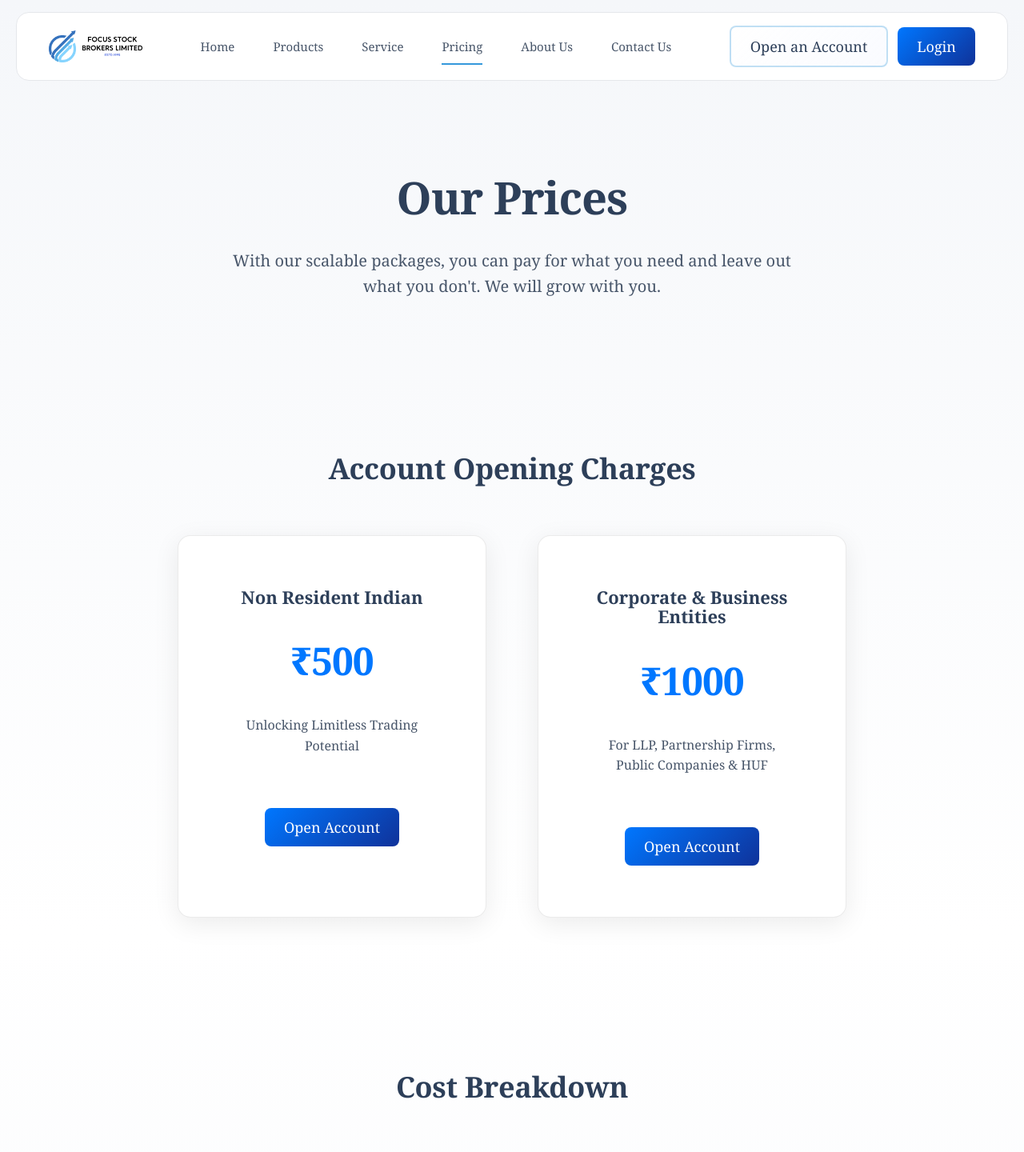
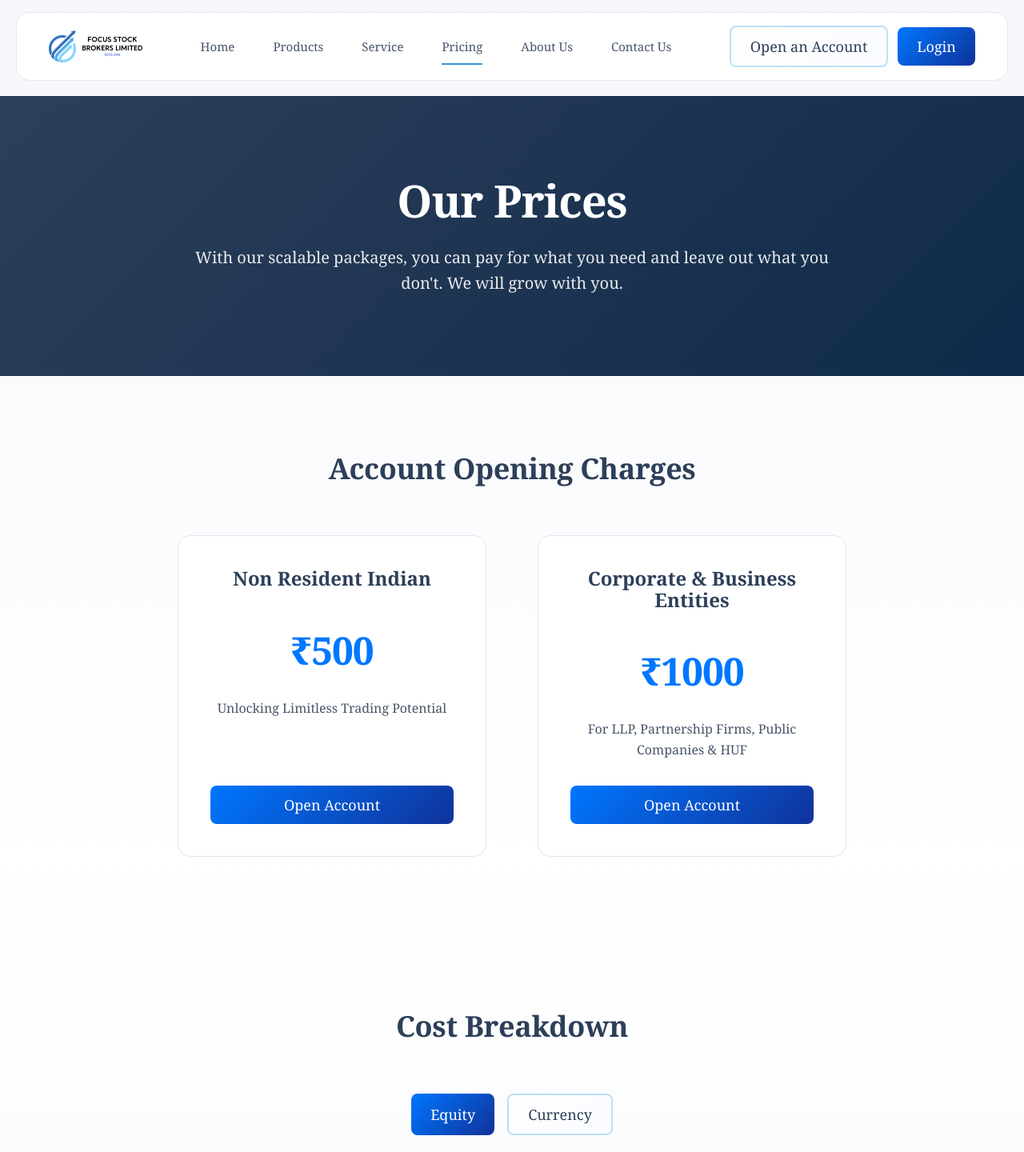
Before and after one commit to 17shreyansh/stocks, a React (Vite) app in the folder fe/: page /pricing in a window 1280 px wide. Shown: the top 1440 px of the page at 80% size. Built offline with nearby package versions, Linux system fonts and the light colour scheme; no server answers.

Commit message:
UI Update contact and pricing page

```diff
--- a/fe/src/pages/ContactUs.jsx
+++ b/fe/src/pages/ContactUs.jsx
@@ -8,57 +8,68 @@ import Button from '../components/Button';
 const ContactContainer = styled.div`
   min-height: 100vh;
   padding-top: 120px;
-  background: ${theme.colors.white};
+  background: ${theme.colors.platinum};
 `;
 
-const HeroSection = styled(AnimatedSection)`
+const HeroSection = styled.section`
+  background: linear-gradient(135deg, ${theme.colors.navy} 0%, ${theme.colors.darkNavy} 100%);
+  color: white;
+  padding: 100px 40px;
   text-align: center;
-  padding: ${theme.spacing.large} 0;
+  width: 100%;
+
+  @media (max-width: 768px) {
+    padding: 80px 24px;
+  }
 
   h1 {
-    font-size: 42px;
-    font-weight: ${theme.typography.fontWeight.bold};
-    color: ${theme.colors.navy};
-    margin-bottom: ${theme.spacing.small};
+    font-size: 56px;
+    font-weight: 700;
+    margin-bottom: 24px;
+    letter-spacing: -0.02em;
 
     @media (max-width: 768px) {
-      font-size: 32px;
+      font-size: 36px;
     }
   }
 
   p {
-    font-size: 16px;
-    color: ${theme.colors.darkGray};
-    max-width: 600px;
+    font-size: 20px;
+    max-width: 800px;
     margin: 0 auto;
-    line-height: 1.5;
+    line-height: 1.6;
+    opacity: 0.9;
+
+    @media (max-width: 768px) {
+      font-size: 18px;
+    }
   }
 `;
 
 const ContactGrid = styled.div`
   display: grid;
-  grid-template-columns: repeat(auto-fit, minmax(280px, 1fr));
-  gap: ${theme.spacing.medium};
-  max-width: 1000px;
-  margin: 0 auto;
-  padding: 0 ${theme.spacing.small};
+  grid-template-columns: repeat(auto-fit, minmax(380px, 1fr));
+  gap: 32px;
 
-  @media (min-width: 768px) {
-    padding: 0 ${theme.spacing.medium};
+  @media (max-width: 768px) {
+    grid-template-columns: 1fr;
+    gap: 24px;
   }
 `;
 
 const ContactCard = styled(motion.div)`
-  background: ${theme.colors.white};
-  border-radius: 8px;
-  padding: ${theme.spacing.medium};
+  background: white;
   border: 1px solid ${theme.colors.lightGray};
-  transition: all 0.3s ease;
+  border-radius: 16px;
+  padding: 32px;
+  transition: all 0.2s ease;
+  border: 2px solid transparent;
+  box-shadow: 0 4px 12px rgba(0, 0, 0, 0.05);
 
   &:hover {
-    transform: translateY(-4px);
-    box-shadow: 0 8px 24px rgba(0, 0, 0, 0.1);
     border-color: ${theme.colors.green};
+    background: white;
+    box-shadow: 0 6px 20px rgba(0, 0, 0, 0.06);
   }
 
   .icon {
@@ -69,34 +80,45 @@ const ContactCard = styled(motion.div)`
     display: flex;
     align-items: center;
     justify-content: center;
-    margin-bottom: ${theme.spacing.small};
+    margin-bottom: 12px;
     font-size: 20px;
     color: ${theme.colors.white};
   }
 
   h3 {
-    font-size: 18px;
+    font-size: 22px;
+    font-weight: 600;
     color: ${theme.colors.navy};
-    margin-bottom: ${theme.spacing.micro};
-    font-weight: ${theme.typography.fontWeight.bold};
+    margin-bottom: 12px;
   }
 
-  p {
+  .description {
     color: ${theme.colors.darkGray};
-    line-height: 1.4;
-    margin-bottom: ${theme.spacing.small};
-    font-size: 14px;
+    line-height: 1.6;
+    margin-bottom: 20px;
+    font-size: 15px;
+    word-wrap: break-word;
+    overflow-wrap: break-word;
   }
 
   .contact-info {
     color: ${theme.colors.green};
-    font-weight: ${theme.typography.fontWeight.semiBold};
-    font-size: 15px;
+    font-weight: 600;
+    font-size: 14px;
+    cursor: pointer;
+    text-decoration: none;
+    word-wrap: break-word;
+    overflow-wrap: break-word;
+
+    &:hover {
+      color: ${theme.colors.success};
+      text-decoration: underline;
+    }
   }
 `;
 
 const TabSection = styled(AnimatedSection)`
-  padding: ${theme.spacing.large} 0;
+  padding: ${theme.spacing.xl} 0;
   background: ${theme.colors.platinum};
 `;
 
@@ -119,27 +141,97 @@ const TabButtons = styled.div`
 `;
 
 const TabButton = styled.button`
-  background: ${props => props.$active ? theme.colors.navy : theme.colors.white};
-  color: ${props => props.$active ? theme.colors.white : theme.colors.navy};
-  border: 1px solid ${theme.colors.navy};
-  padding: 10px 20px;
-  border-radius: 6px;
+  display: inline-flex;
+  align-items: center;
+  justify-content: center;
+  font-family: ${theme.typography.fontFamily.primary};
+  font-weight: ${theme.typography.fontWeight.medium};
+  text-align: center;
+  white-space: nowrap;
+  vertical-align: middle;
   cursor: pointer;
-  font-weight: ${theme.typography.fontWeight.medium};
-  font-size: 14px;
-  transition: all 0.3s ease;
+  user-select: none;
+  transition: all ${theme.transitions.medium};
+  gap: ${theme.spacing.micro};
+  font-size: ${theme.typography.fontSize.body};
+  padding: 12px 24px;
+  border-radius: ${theme.borderRadius.medium};
 
-  &:hover {
-    background: ${theme.colors.navy};
+  ${props => props.$active ? `
+    background: linear-gradient(135deg, ${theme.colors.green} 0%, ${theme.colors.success} 100%);
     color: ${theme.colors.white};
+    border: none;
+    position: relative;
+    overflow: hidden;
+
+    &::before {
+      content: '';
+      position: absolute;
+      top: 0;
+      left: -100%;
+      width: 100%;
+      height: 100%;
+      background: linear-gradient(90deg, transparent, rgba(255, 255, 255, 0.2), transparent);
+      transition: left 0.5s;
+    }
+
+    &:hover {
+      background: linear-gradient(135deg, ${theme.colors.success} 0%, #0a2d5c 100%);
+      transform: translateY(-3px) scale(1.02);
+      box-shadow: 0 10px 25px rgba(52, 152, 219, 0.3);
+
+      &::before {
+        left: 100%;
+      }
+    }
+  ` : `
+    background: linear-gradient(135deg, rgba(255, 255, 255, 0.9) 0%, rgba(248, 250, 255, 0.8) 100%);
+    color: ${theme.colors.navy};
+    border: 2px solid rgba(52, 152, 219, 0.3);
+    backdrop-filter: blur(10px);
+    position: relative;
+    overflow: hidden;
+
+    &::before {
+      content: '';
+      position: absolute;
+      top: 0;
+      left: 0;
+      right: 0;
+      bottom: 0;
+      background: linear-gradient(135deg, ${theme.colors.navy} 0%, ${theme.colors.green} 100%);
+      opacity: 0;
+      transition: opacity 0.3s ease;
+    }
+
+    &:hover {
+      color: ${theme.colors.white};
+      border-color: ${theme.colors.green};
+      transform: translateY(-3px) scale(1.02);
+      box-shadow: 0 10px 25px rgba(52, 152, 219, 0.2);
+
+      &::before {
+        opacity: 1;
+      }
+    }
+  `}
+
+  &:active {
+    transform: translateY(-1px) scale(1.01);
+  }
+
+  & > * {
+    position: relative;
+    z-index: 1;
   }
 `;
 
 const TabContent = styled.div`
   background: ${theme.colors.white};
-  border-radius: 8px;
-  padding: ${theme.spacing.medium};
   border: 1px solid ${theme.colors.lightGray};
+  border-radius: 16px;
+  padding: 40px;
+  box-shadow: 0 4px 16px rgba(0, 0, 0, 0.08);
 `;
 
 const FormGroup = styled.div`
@@ -275,22 +367,37 @@ const ContactUs = () => {
 
   const contactInfo = [
     {
-      icon: '📞',
+      icon: (
+        <svg width="20" height="20" viewBox="0 0 24 24" fill="currentColor">
+          <path d="M6.62 10.79c1.44 2.83 3.76 5.14 6.59 6.59l2.2-2.2c.27-.27.67-.36 1.02-.24 1.12.37 2.33.57 3.57.57.55 0 1 .45 1 1V20c0 .55-.45 1-1 1-9.39 0-17-7.61-17-17 0-.55.45-1 1-1h3.5c.55 0 1 .45 1 1 0 1.25.2 2.45.57 3.57.11.35.03.74-.25 1.02l-2.2 2.2z"/>
+        </svg>
+      ),
       title: 'Customer Support',
       description: 'Our team is dedicated in providing you hassle free experience Mon – Fri (09:00 am – 07:00 pm)',
-      contact: 'care@proficientgroup.in'
+      contact: 'care@proficientgroup.in',
+      type: 'email'
     },
     {
-      icon: '📈',
+      icon: (
+        <svg width="20" height="20" viewBox="0 0 24 24" fill="currentColor">
+          <path d="M16 6l2.29 2.29-4.88 4.88-4-4L2 16.59 3.41 18l6-6 4 4 6.3-6.29L22 12V6z"/>
+        </svg>
+      ),
       title: 'Call & Trade',
       description: 'Call in for your trade execution or modifying pending orders Mon – Fri (09:00 am – 07:00 pm)',
-      contact: 'Call: 033 40266-315/316/317'
+      contact: '033 40266-315/316/317',
+      type: 'phone'
     },
     {
-      icon: '🏦',
+      icon: (
+        <svg width="20" height="20" viewBox="0 0 24 24" fill="currentColor">
+          <path d="M12 7V3H2v18h20V7H12zM6 19H4v-2h2v2zm0-4H4v-2h2v2zm0-4H4V9h2v2zm0-4H4V5h2v2zm4 12H8v-2h2v2zm0-4H8v-2h2v2zm0-4H8V9h2v2zm0-4H8V5h2v2zm10 12h-8v-2h2v-2h-2v-2h2v-2h-2V9h8v10zm-2-8h-2v2h2v-2zm0 4h-2v2h2v-2z"/>
+        </svg>
+      ),
       title: 'Account Opening & General Queries',
       description: 'Call us to open an account & to know more about our services Mon – Fri (09:00 am – 07:00 pm)',
-      contact: 'communication@proficientgroup.in'
+      contact: 'communication@proficientgroup.in',
+      type: 'email'
     }
   ];
 
@@ -493,26 +600,39 @@ const ContactUs = () => {
 
   return (
     <ContactContainer>
+      <HeroSection>
+        <h1>Contact Us</h1>
+        <p>We bring you comprehensive, insightful & up-to-date reports to let you take the right steps towards your financial goals.</p>
+      </HeroSection>
+
       <div className="container">
-        <HeroSection>
-          <h1>Contact Us</h1>
-          <p>We bring you comprehensive, insightful & up-to-date reports to let you take the right steps towards your financial goals.</p>
-        </HeroSection>
 
-        <AnimatedSection>
+        <AnimatedSection style={{ padding: '100px 40px', maxWidth: '1200px', margin: '0 auto' }}>
+          <div style={{ textAlign: 'center', marginBottom: '80px' }}>
+            <h2 style={{ fontSize: '42px', fontWeight: '700', color: theme.colors.navy, marginBottom: '16px' }}>Get in Touch</h2>
+            <p style={{ fontSize: '18px', color: theme.colors.darkGray, maxWidth: '700px', margin: '0 auto', lineHeight: '1.6' }}>Choose the best way to reach us for your specific needs</p>
+          </div>
           <ContactGrid>
             {contactInfo.map((info, index) => (
               <ContactCard
                 key={index}
-                initial={{ opacity: 0, y: 20 }}
+                initial={{ opacity: 0, y: 30 }}
                 whileInView={{ opacity: 1, y: 0 }}
-                transition={{ duration: 0.4, delay: index * 0.1 }}
+                transition={{ duration: 0.5, delay: index * 0.1 }}
                 viewport={{ once: true }}
               >
                 <div className="icon">{info.icon}</div>
                 <h3>{info.title}</h3>
-                <p>{info.description}</p>
-                <div className="contact-info">{info.contact}</div>
+                <p className="description">{info.description}</p>
+                {info.type === 'email' ? (
+                  <a href={`mailto:${info.contact}`} className="contact-info">
+                    {info.contact}
+                  </a>
+                ) : (
+                  <a href={`tel:${info.contact.replace(/[^0-9]/g, '')}`} className="contact-info">
+                    {info.contact}
+                  </a>
+                )}
               </ContactCard>
             ))}
           </ContactGrid>
--- a/fe/src/pages/Pricing.jsx
+++ b/fe/src/pages/Pricing.jsx
@@ -12,27 +12,32 @@ const PricingContainer = styled.div`
 `;
 
 const HeroSection = styled(AnimatedSection)`
+  background: linear-gradient(135deg, ${theme.colors.navy} 0%, ${theme.colors.darkNavy} 100%);
+  color: white;
+  padding: 100px 0;
   text-align: center;
-  padding: ${theme.spacing.xl} 0;
 
   h1 {
     font-size: 56px;
-    font-weight: ${theme.typography.fontWeight.ultraBold};
-    color: ${theme.colors.navy};
-    margin-bottom: ${theme.spacing.medium};
-    letter-spacing: -1px;
+    font-weight: 700;
+    margin-bottom: 24px;
+    letter-spacing: -0.02em;
 
     @media (max-width: 768px) {
-      font-size: 42px;
+      font-size: 36px;
     }
   }
 
   p {
     font-size: 20px;
-    color: ${theme.colors.darkGray};
-    max-width: 700px;
+    max-width: 800px;
     margin: 0 auto;
     line-height: 1.6;
+    opacity: 0.9;
+
+    @media (max-width: 768px) {
+      font-size: 18px;
+    }
   }
 `;
 
@@ -62,59 +67,42 @@ const PricingGrid = styled.div`
 `;
 
 const PricingCard = styled(motion.div)`
-  background: ${theme.colors.white};
+  background: white;
+  border: 1px solid ${theme.colors.lightGray};
   border-radius: 16px;
-  padding: ${theme.spacing.large};
-  border: 1px solid rgba(0, 0, 0, 0.08);
+  padding: 40px;
   text-align: center;
-  position: relative;
-  cursor: pointer;
-  transition: all 0.4s cubic-bezier(0.4, 0, 0.2, 1);
-  box-shadow: 0 8px 32px rgba(0, 0, 0, 0.08);
+  transition: all 0.2s ease;
+  display: flex;
+  flex-direction: column;
+  height: 100%;
 
   &:hover {
     border-color: ${theme.colors.green};
-    transform: translateY(-12px);
-    box-shadow: 0 25px 50px rgba(0, 0, 0, 0.15);
-  }
-
-  &::before {
-    content: '';
-    position: absolute;
-    top: 0;
-    left: 0;
-    right: 0;
-    height: 4px;
-    background: linear-gradient(90deg, ${theme.colors.green}, ${theme.colors.navy});
-    border-radius: 16px 16px 0 0;
-    transform: scaleX(0);
-    transition: transform 0.3s ease;
-  }
-
-  &:hover::before {
-    transform: scaleX(1);
+    box-shadow: 0 4px 16px rgba(0, 119, 255, 0.08);
   }
 
   h3 {
-    font-size: 22px;
+    font-size: 24px;
+    font-weight: 600;
     color: ${theme.colors.navy};
-    margin-bottom: ${theme.spacing.small};
-    font-weight: ${theme.typography.fontWeight.bold};
+    margin-bottom: 16px;
   }
 
   .price {
     font-size: 48px;
     font-weight: ${theme.typography.fontWeight.ultraBold};
     color: ${theme.colors.green};
-    margin: ${theme.spacing.medium} 0;
+    margin: 24px 0;
     letter-spacing: -1px;
   }
 
   .description {
     color: ${theme.colors.darkGray};
-    margin-bottom: ${theme.spacing.large};
+    margin-bottom: 32px;
     line-height: 1.6;
     font-size: 16px;
+    flex-grow: 1;
   }
 `;
 
@@ -150,21 +138,88 @@ const TabButtons = styled.div`
 `;
 
 const TabButton = styled.button`
-  background: ${props => props.$active ? theme.colors.navy : theme.colors.white};
-  color: ${props => props.$active ? theme.colors.white : theme.colors.navy};
-  border: 2px solid ${theme.colors.navy};
-  padding: 14px 28px;
-  border-radius: 8px;
+  display: inline-flex;
+  align-items: center;
+  justify-content: center;
+  font-family: ${theme.typography.fontFamily.primary};
+  font-weight: ${theme.typography.fontWeight.medium};
+  text-align: center;
+  white-space: nowrap;
+  vertical-align: middle;
   cursor: pointer;
-  font-weight: ${theme.typography.fontWeight.semiBold};
-  font-size: 16px;
-  transition: all 0.3s ease;
+  user-select: none;
+  transition: all ${theme.transitions.medium};
+  gap: ${theme.spacing.micro};
+  font-size: ${theme.typography.fontSize.body};
+  padding: 12px 24px;
+  border-radius: ${theme.borderRadius.medium};
 
-  &:hover {
-    background: ${theme.colors.navy};
+  ${props => props.$active ? `
+    background: linear-gradient(135deg, ${theme.colors.green} 0%, ${theme.colors.success} 100%);
     color: ${theme.colors.white};
-    transform: translateY(-2px);
-    box-shadow: 0 4px 12px rgba(45, 63, 89, 0.3);
+    border: none;
+    position: relative;
+    overflow: hidden;
+
+    &::before {
+      content: '';
+      position: absolute;
+      top: 0;
+      left: -100%;
+      width: 100%;
+      height: 100%;
+      background: linear-gradient(90deg, transparent, rgba(255, 255, 255, 0.2), transparent);
+      transition: left 0.5s;
+    }
+
+    &:hover {
+      background: linear-gradient(135deg, ${theme.colors.success} 0%, #0a2d5c 100%);
+      transform: translateY(-3px) scale(1.02);
+      box-shadow: 0 10px 25px rgba(52, 152, 219, 0.3);
+
+      &::before {
+        left: 100%;
+      }
+    }
+  ` : `
+    background: linear-gradient(135deg, rgba(255, 255, 255, 0.9) 0%, rgba(248, 250, 255, 0.8) 100%);
+    color: ${theme.colors.navy};
+    border: 2px solid rgba(52, 152, 219, 0.3);
+    backdrop-filter: blur(10px);
+    position: relative;
+    overflow: hidden;
+
+    &::before {
+      content: '';
+      position: absolute;
+      top: 0;
+      left: 0;
+      right: 0;
+      bottom: 0;
+      background: linear-gradient(135deg, ${theme.colors.navy} 0%, ${theme.colors.green} 100%);
+      opacity: 0;
+      transition: opacity 0.3s ease;
+    }
+
+    &:hover {
+      color: ${theme.colors.white};
+      border-color: ${theme.colors.green};
+      transform: translateY(-3px) scale(1.02);
+      box-shadow: 0 10px 25px rgba(52, 152, 219, 0.2);
+
+      &::before {
+        opacity: 1;
+      }
+    }
+  `}
+
+  &:active {
+    transform: translateY(-1px) scale(1.01);
+  }
+
+  & > * {
+    position: relative;
+    z-index: 1;
   }
 `;
 
@@ -182,35 +237,44 @@ const TableContainer = styled.div`
 const PricingTable = styled.table`
   width: 100%;
   background: ${theme.colors.white};
+  border: 1px solid ${theme.colors.lightGray};
   border-radius: 16px;
-  border: none;
+  border-collapse: collapse;
   overflow: hidden;
-  box-shadow: 0 8px 32px rgba(0, 0, 0, 0.08);
 
   th, td {
-    padding: 24px;
+    padding: 20px;
     text-align: left;
-    border-bottom: 1px solid rgba(0, 0, 0, 0.05);
+    border-bottom: 1px solid ${theme.colors.lightGray};
+
+    @media (max-width: 768px) {
+      padding: 16px 12px;
+      font-size: 14px;
+    }
   }
 
   th {
     background: ${theme.colors.navy};
     color: ${theme.colors.white};
-    font-weight: ${theme.typography.fontWeight.bold};
+    font-weight: 600;
     font-size: 16px;
+    border-bottom: none;
   }
 
   tbody tr {
-    transition: all 0.3s ease;
+    transition: all 0.2s ease;
   }
 
   tbody tr:hover {
-    background: rgba(0, 119, 255, 0.03);
-    transform: translateX(4px);
+    background: ${theme.colors.platinum};
+  }
+
+  tbody tr:last-child td {
+    border-bottom: none;
   }
 
   .charge-name {
-    font-weight: ${theme.typography.fontWeight.bold};
+    font-weight: 600;
     color: ${theme.colors.navy};
   }
 `;
@@ -299,11 +363,12 @@ const Pricing = () => {
 
   return (
     <PricingContainer>
+      <HeroSection>
+        <h1>Our Prices</h1>
+        <p>With our scalable packages, you can pay for what you need and leave out what you don't. We will grow with you.</p>
+      </HeroSection>
+
       <div className="container">
-        <HeroSection>
-          <h1>Our Prices</h1>
-          <p>With our scalable packages, you can pay for what you need and leave out what you don't. We will grow with you.</p>
-        </HeroSection>
 
         <AccountOpeningSection>
           <h2>Account Opening Charges</h2>
```
